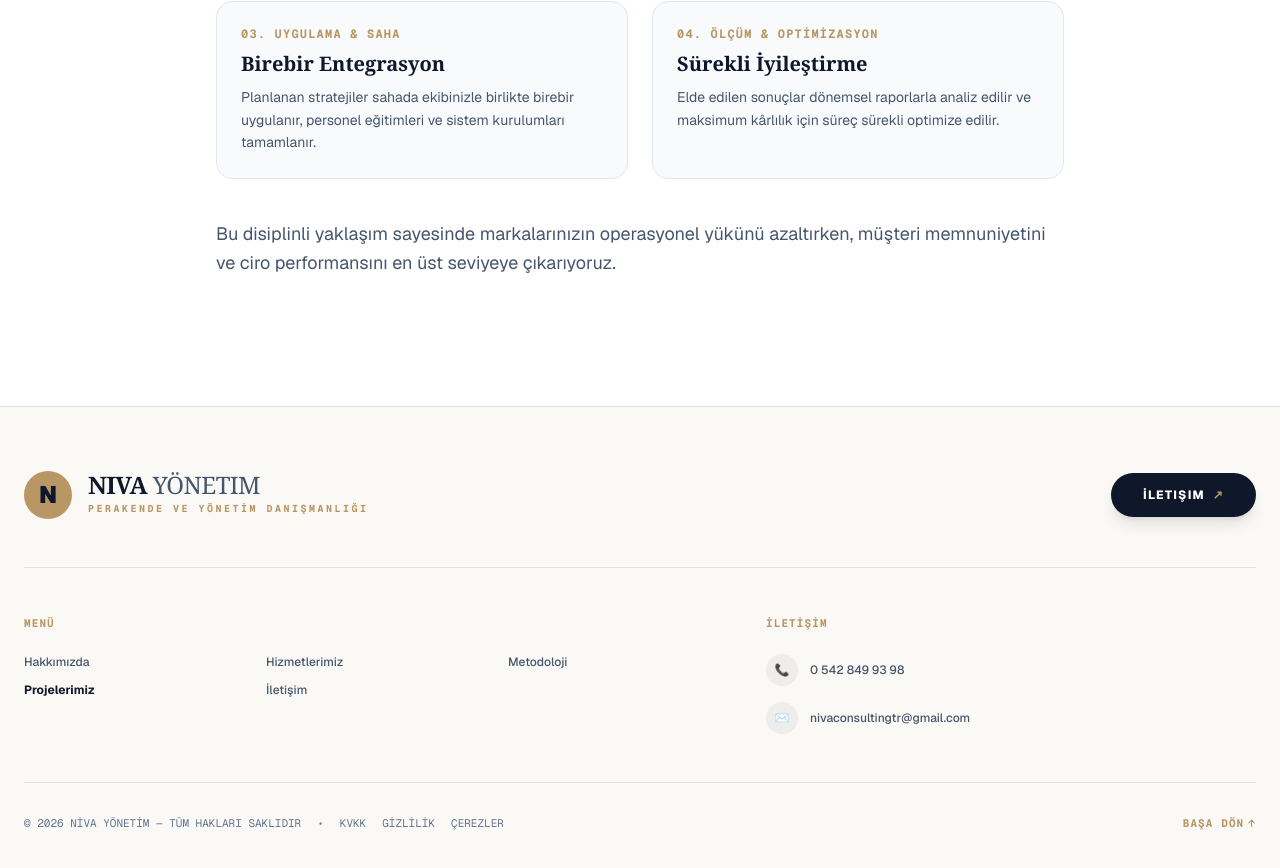
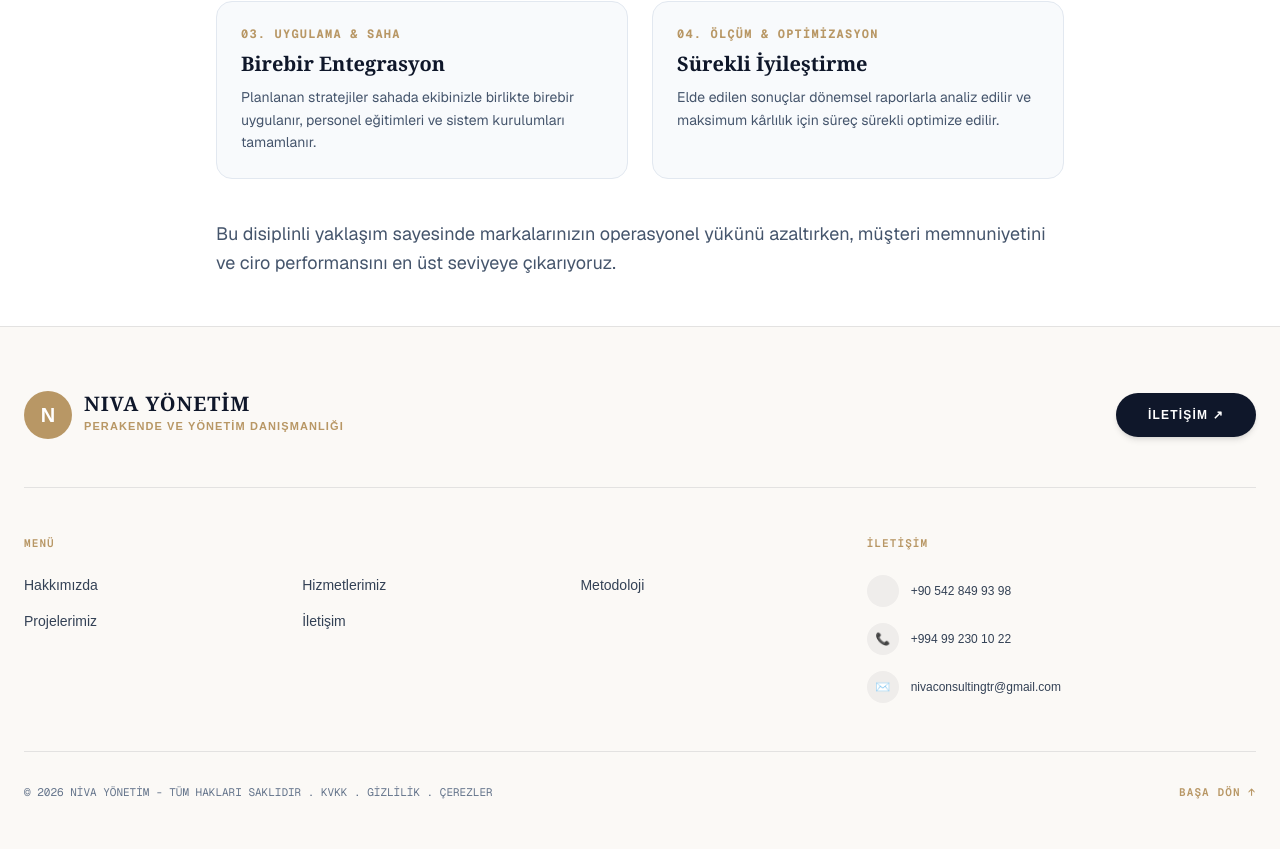
Before and after one commit to NisaKocabey/Niva.Website, a Next.js app in the folder niva-site/: page /metodoloji in a window 1280 px wide. Shown: the part 714-1582 px from the top of the page. Built offline with nearby package versions, Linux system fonts and the light colour scheme.

Commit message:
feat: proje görselleri URL'ye taşındı, ortak SiteFooter bileşeni eklendi, Azerbaycan iletişim numarası eklendi ve sayfa içi çift footer'lar temizlendi

```diff
--- /dev/null
+++ b/niva-site/app/components/SiteFooter.tsx
@@ -0,0 +1,113 @@
+'use client';
+
+import React from 'react';
+import Link from 'next/link';
+
+export default function SiteFooter() {
+  const scrollToTop = () => {
+    window.scrollTo({ top: 0, behavior: 'smooth' });
+  };
+
+  return (
+    <footer className="bg-[#FBF9F6] border-t border-[#0F172A]/10 pt-16 pb-12 text-[#0F172A] mt-auto">
+      <div className="max-w-7xl mx-auto px-6">
+
+        {/* Üst Kısım */}
+        <div className="flex flex-col md:flex-row items-start md:items-center justify-between pb-12 border-b border-[#0F172A]/10 gap-6">
+          <div className="flex items-center gap-3">
+            <div className="w-12 h-12 rounded-full bg-[#B89765] text-white flex items-center justify-center font-bold text-xl">
+              N
+            </div>
+            <div>
+              <span className="font-serif font-bold tracking-wider text-xl block leading-none text-[#0F172A]">
+                NIVA YÖNETİM
+              </span>
+              <span className="text-[11px] tracking-widest text-[#B89765] font-semibold uppercase block mt-1">
+                PERAKENDE VE YÖNETİM DANIŞMANLIĞI
+              </span>
+            </div>
+          </div>
+
+          <Link
+            href="/iletisim"
+            className="px-8 py-3.5 bg-[#0F172A] hover:bg-[#B89765] text-white text-xs font-semibold uppercase tracking-widest rounded-full transition-all duration-300 shadow-md flex items-center gap-2"
+          >
+            İLETİŞİM ↗
+          </Link>
+        </div>
+
+        {/* Orta Kısım */}
+        <div className="py-12 grid grid-cols-1 md:grid-cols-12 gap-8 text-sm">
+
+          <div className="md:col-span-8">
+            <span className="text-[11px] font-mono uppercase tracking-widest text-[#B89765] font-semibold block mb-6">
+              MENÜ
+            </span>
+            <div className="grid grid-cols-2 sm:grid-cols-3 gap-y-4 gap-x-6 text-[#334155]">
+              <Link href="/hakkimizda" className="hover:text-[#B89765] transition-colors font-normal">
+                Hakkımızda
+              </Link>
+              <Link href="/hizmetlerimiz" className="hover:text-[#B89765] transition-colors font-normal">
+                Hizmetlerimiz
+              </Link>
+              <Link href="/metodoloji" className="hover:text-[#B89765] transition-colors font-normal">
+                Metodoloji
+              </Link>
+              <Link href="/projelerimiz" className="hover:text-[#B89765] transition-colors font-normal">
+                Projelerimiz
+              </Link>
+              <Link href="/iletisim" className="hover:text-[#B89765] transition-colors font-normal">
+                İletişim
+              </Link>
+            </div>
+          </div>
+
+          <div className="md:col-span-4">
+            <span className="text-[11px] font-mono uppercase tracking-widest text-[#B89765] font-semibold block mb-6">
+              İLETİŞİM
+            </span>
+            <div className="space-y-4 text-xs text-[#334155]">
+              <div className="flex items-center gap-3">
+                <div className="w-8 h-8 rounded-full bg-[#0F172A]/5 flex items-center justify-center text-[#0F172A]">
+
+                </div>
+                <span>+90 542 849 93 98</span>
+              </div>
+
+              <div className="flex items-center gap-3">
+                <div className="w-8 h-8 rounded-full bg-[#0F172A]/5 flex items-center justify-center text-[#0F172A]">
+                  📞
+                </div>
+                <span>+994 99 230 10 22</span>
+              </div>
+
+              <div className="flex items-center gap-3">
+                <div className="w-8 h-8 rounded-full bg-[#0F172A]/5 flex items-center justify-center text-[#0F172A]">
+                  ✉️
+                </div>
+                <a href="mailto:nivaconsultingtr@gmail.com" className="hover:text-[#B89765] transition-colors">
+                  nivaconsultingtr@gmail.com
+                </a>
+              </div>
+            </div>
+          </div>
+
+        </div>
+
+        {/* Alt Kısım */}
+        <div className="pt-8 border-t border-[#0F172A]/10 flex flex-col sm:flex-row items-center justify-between text-[11px] font-mono text-[#64748B] gap-4">
+          <div>
+            © 2026 NİVA YÖNETİM - TÜM HAKLARI SAKLIDIR . KVKK . GİZLİLİK . ÇEREZLER
+          </div>
+          <button
+            onClick={scrollToTop}
+            className="text-[#B89765] hover:text-[#0F172A] uppercase tracking-widest transition-colors flex items-center gap-1 font-semibold"
+          >
+            BAŞA DÖN ↑
+          </button>
+        </div>
+
+      </div>
+    </footer>
+  );
+}
--- a/niva-site/app/layout.tsx
+++ b/niva-site/app/layout.tsx
@@ -1,6 +1,7 @@
 import type { Metadata } from "next";
 import { Geist, Geist_Mono } from "next/font/google";
 import "./globals.css";
+import Footer from "./components/SiteFooter";
 
 const geistSans = Geist({
   variable: "--font-geist-sans",
@@ -14,7 +15,7 @@ const geistMono = Geist_Mono({
 
 export const metadata: Metadata = {
   title: "Niva Consulting | Perakende Danışmanlık",
-  description: "Generated by create next app",
+  description: "Perakende ve Yönetim Danışmanlığı",
 };
 
 export default function RootLayout({
@@ -24,10 +25,15 @@ export default function RootLayout({
 }>) {
   return (
     <html
-      lang="en"
+      lang="tr"
       className={`${geistSans.variable} ${geistMono.variable} h-full antialiased`}
     >
-      <body className="min-h-full flex flex-col">{children}</body>
+      <body className="min-h-full flex flex-col justify-between">
+        <main className="flex-grow">
+          {children}
+        </main>
+        <Footer />
+      </body>
     </html>
-  );
+  )
 }
--- a/niva-site/app/metodoloji/page.tsx
+++ b/niva-site/app/metodoloji/page.tsx
@@ -2,13 +2,8 @@
 
 import React from 'react';
 import Navbar from '../components/Navbar';
-import Link from 'next/link';
 
 export default function Metodoloji() {
-  const scrollToTop = () => {
-    window.scrollTo({ top: 0, behavior: 'smooth' });
-  };
-
   return (
     <div className="min-h-screen bg-white text-slate-800 font-sans selection:bg-[#B89765] selection:text-white antialiased flex flex-col justify-between pt-28">
 
@@ -84,88 +79,6 @@ export default function Metodoloji() {
 
       </main>
 
-      {/* 3. KURUMSAL KREM TONLU FOOTER */}
-      <footer className="bg-[#FBF9F6] text-[#0F172A] pt-16 pb-12 px-6 border-t border-[#0F172A]/10 mt-20">
-        <div className="max-w-7xl mx-auto">
-
-          {/* Logo ve İletişim Butonu */}
-          <div className="flex flex-col md:flex-row justify-between items-start md:items-center pb-12 border-b border-[#0F172A]/10 gap-6">
-            <div className="flex items-center gap-4">
-              <div className="w-12 h-12 rounded-full flex items-center justify-center bg-[#B89765] text-[#0F172A]">
-                <span className="text-2xl font-black">N</span>
-              </div>
-              <div>
-                <h3 className="font-serif text-2xl font-bold tracking-tight text-[#0F172A] uppercase leading-none">
-                  Niva <span className="font-light text-slate-600">Yönetim</span>
-                </h3>
-                <p className="text-[10px] font-mono tracking-[0.25em] text-[#B89765] uppercase mt-1 font-bold">
-                  PERAKENDE VE YÖNETİM DANIŞMANLIĞI
-                </p>
-              </div>
-            </div>
-
-            <Link
-              href="/iletisim"
-              className="bg-[#0F172A] hover:bg-[#1E293B] text-white text-xs font-extrabold uppercase tracking-widest px-8 py-3.5 rounded-full transition shadow-lg flex items-center gap-2"
-            >
-              <span>İletişim</span>
-              <span className="text-[#B89765]">↗</span>
-            </Link>
-          </div>
-
-          {/* Menü & İletişim */}
-          <div className="grid grid-cols-1 md:grid-cols-12 gap-10 py-12 border-b border-[#0F172A]/10 text-xs font-medium text-slate-600">
-
-            {/* Menü */}
-            <div className="md:col-span-7">
-              <span className="text-[11px] font-mono tracking-widest text-[#B89765] uppercase block mb-6 font-bold">MENÜ</span>
-              <div className="grid grid-cols-2 sm:grid-cols-3 gap-y-3 gap-x-6">
-                <Link href="/hakkimizda" className="hover:text-[#0F172A] transition">Hakkımızda</Link>
-                <Link href="/hizmetlerimiz" className="hover:text-[#0F172A] transition">Hizmetlerimiz</Link>
-                <Link href="/metodoloji" className="hover:text-[#0F172A] transition">Metodoloji</Link>
-                <Link href="/projelerimiz" className="hover:text-[#B89765] text-[#0F172A] font-bold transition">Projelerimiz</Link>
-                <Link href="/iletisim" className="hover:text-[#0F172A] transition">İletişim</Link>
-              </div>
-            </div>
-
-            {/* İletişim */}
-            <div className="md:col-span-5">
-              <span className="text-[11px] font-mono tracking-widest text-[#B89765] uppercase block mb-6 font-bold">İLETİŞİM</span>
-              <div className="space-y-4">
-                <a href="tel:+905428499398" className="flex items-center gap-3 hover:text-[#0F172A] transition">
-                  <span className="w-8 h-8 rounded-full bg-[#0F172A]/5 flex items-center justify-center text-[#B89765]">📞</span>
-                  <span>0 542 849 93 98</span>
-                </a>
-                <a href="mailto:nivaconsultingtr@gmail.com" className="flex items-center gap-3 hover:text-[#0F172A] transition">
-                  <span className="w-8 h-8 rounded-full bg-[#0F172A]/5 flex items-center justify-center text-[#B89765]">✉️</span>
-                  <span>nivaconsultingtr@gmail.com</span>
-                </a>
-              </div>
-            </div>
-
-          </div>
-
-          {/* Telif & Başa Dön */}
-          <div className="pt-8 flex flex-col sm:flex-row justify-between items-center text-[11px] text-slate-500 font-mono gap-4">
-            <div className="flex flex-wrap items-center gap-4 text-center sm:text-left">
-              <span>© 2026 NİVA YÖNETİM — TÜM HAKLARI SAKLIDIR</span>
-              <span className="hidden sm:inline">•</span>
-              <a href="#" className="hover:text-[#0F172A] transition">KVKK</a>
-              <a href="#" className="hover:text-[#0F172A] transition">GİZLİLİK</a>
-              <a href="#" className="hover:text-[#0F172A] transition">ÇEREZLER</a>
-            </div>
-
-            <button
-              onClick={scrollToTop}
-              className="hover:text-[#0F172A] text-[#B89765] transition flex items-center gap-1 uppercase tracking-widest font-bold cursor-pointer"
-            >
-              <span>BAŞA DÖN</span>
-              <span>↑</span>
-            </button>
-          </div>
-
-        </div>
-      </footer>
     </div>
   );
 }
```
